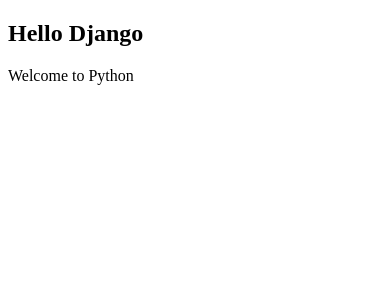
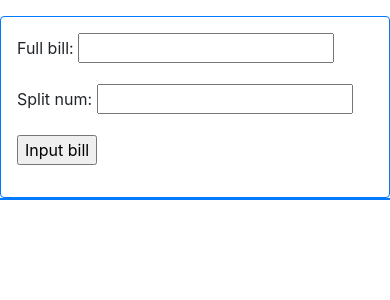
Before and after one commit to klep4a/splitbill, a Django app: page /split_bill/ in a window 390 px wide. Shown: the top 300 px of the page. Run offline with Django 3.2, Linux system fonts and the light colour scheme; some libraries are stand-ins or nearby versions.

Commit message:
workin model and views

```diff
--- a/requirements.txt
+++ b/requirements.txt
@@ -4,3 +4,4 @@ pip        19.0.3
 pytz       2019.3
 setuptools 40.8.0
 sqlparse   0.3.1
+django-bootstrap4 1.1.1
--- /dev/null
+++ b/split_bill/forms.py
@@ -0,0 +1,8 @@
+from django import forms
+from . import models
+
+
+class BillForm(forms.ModelForm):
+    class Meta:
+        model = models.Bill
+        exclude = ('date',)
--- a/split_bill/models.py
+++ b/split_bill/models.py
@@ -5,8 +5,19 @@ from django.utils import timezone
 
 
 class Bill(models.Model):
-    full_bill = models.DecimalField(max_digits=5, decimal_places=2)
+    full_bill = models.DecimalField(max_digits=6, decimal_places=2)
     date = models.DateTimeField(default=timezone.now)
+    split_num = models.PositiveSmallIntegerField(null=True)
+
 
     def __str__(self):
-        return str(self.full_bill)
+        return ' '.join(map(str, self.__dict__.values()))
+
+    def split(self):
+        "Returns the list of splitted values."
+        if self.split_num:
+            self.s_v = []
+            for _ in range(self.split_num)[:-1]:
+                self.s_v.append(round(self.full_bill / self.split_num, 2))
+            self.s_v.append(self.full_bill - sum(self.s_v))
+        return self.s_v, sum(self.s_v)
--- a/split_bill/templates/split_bill/index.html
+++ b/split_bill/templates/split_bill/index.html
@@ -1,11 +1,34 @@
+{% load bootstrap4 %}
+{% load static %}
+{% bootstrap_css%}
+{% bootstrap_javascript jquery='full' %}
 <!DOCTYPE html>
 <html>
     <head>
         <meta charset="utf-8" />
-        <title>Splitbillapp</title>
+        <title>Splitbillapp {% block title %}{% endblock %}</title>
     </head>
     <body>
         <h2>{{ header }}</h2>
         <p>{{ message }}</p>
+        <div class="container-flex mb-4">
+            <div class="row mb-1">
+                <div class="col-sm-9 pr-sm-1 pl-sm-0">
+                    <div class="p-3 border border-primary rounded" >
+                        {% block content %}
+                        <form action="." method="post">
+                            {% csrf_token %}
+                        {{ form.as_p }}
+
+                        <input type="submit" value="Input bill">
+                        </form>
+                        {% endblock %}
+                    </div>
+                </div>
+                <div class="col-sm-3 border border-primary rounded">
+                    {% block menu %}{% endblock %}
+                </div>
+            </div>
+        </div>
     </body>
 </html>
--- a/split_bill/urls.py
+++ b/split_bill/urls.py
@@ -4,5 +4,5 @@ from . import views
 
 urlpatterns = [
     path('', views.index, name='index'),
-    # path('<int:bill_id>/', views.detail, name='detail'),
+    # path('<int:bill.id/>', views.DetailView.as_view(), name='detail'),
 ]
--- a/split_bill/views.py
+++ b/split_bill/views.py
@@ -1,11 +1,34 @@
 from django.shortcuts import render
-# from django.http import HttpResponse
+# from django.urls.base import reverse
+# from django.http.response import HttpResponseRedirect
 # from django.template import loader
-# from .models import Bill
+# from . import models
+from . import forms
+# from django.views import generic
 # import os
 # Create your views here.
 
 
 def index(request):
-    context = {"header": "Hello Django", "message": "Welcome to Python"}
-    return render(request, 'split_bill/index.html', context)
+    if request.method == 'POST':
+        bill_form = forms.BillForm(request.POST)
+        print(bill_form)
+        if bill_form.is_valid():
+            new_bill = bill_form.save(commit=False)
+            print(request.POST)
+            new_bill.split()
+            new_bill.save()
+            print(new_bill)
+            return render(request,
+                          'split_bill/detail.html',
+                          {'bill': new_bill})
+    else:
+        bill_form = forms.BillForm()
+    return render(request,
+                  'split_bill/index.html',
+                  {'form': bill_form})
+
+
+# class DetailView(generic.DetailView):
+#     model = models.Bill
+#     template_name = 'split_bill/detail.html'
--- a/splitbill/settings.py
+++ b/splitbill/settings.py
@@ -38,6 +38,7 @@ INSTALLED_APPS = [
     'django.contrib.sessions',
     'django.contrib.messages',
     'django.contrib.staticfiles',
+    'bootstrap4',
 ]
 
 MIDDLEWARE = [
```
Also changed, not shown: split_bill/templates/split_bill/detail.html (added, +11 -0 lines), split_bill/migrations/0002_auto_20200326_1640.py (added).
